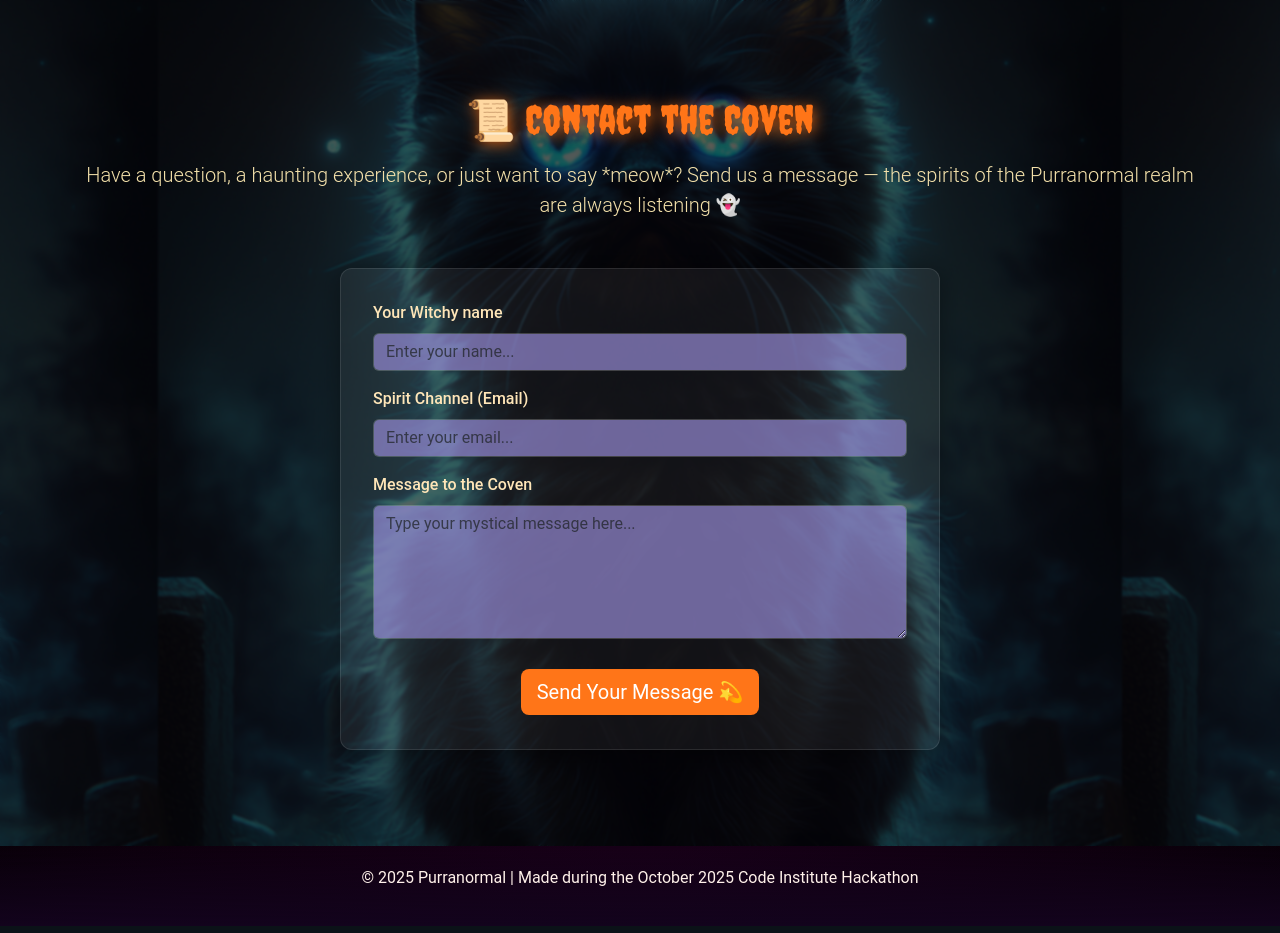
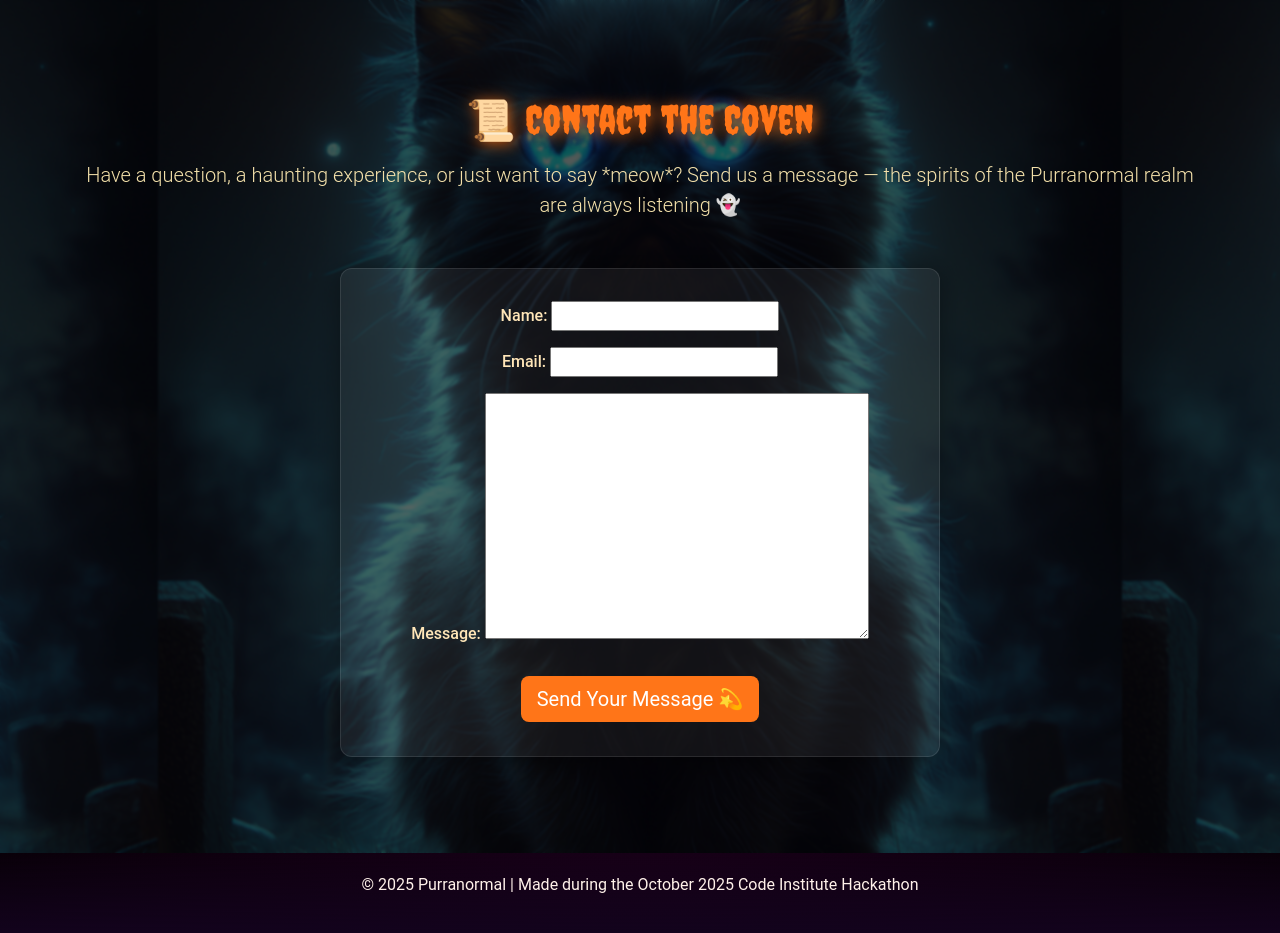
Before and after one commit to hannahro15/CI-Halloween-Hackathon-25, a Django app: page /contact/ in a window 1280 px wide. Shown: the part 66-999 px from the top of the page. Run offline with Django 4.2, Linux system fonts and the light colour scheme.

Commit message:
update form in contact.html to django rendering form

```diff
--- a/templates/contact.html
+++ b/templates/contact.html
@@ -18,26 +18,12 @@
       </p>
 
         <form method="POST" action="{% url 'contact' %}" class="contact-form mx-auto">
-                {% csrf_token %}
-                <div class="mb-3 text-start">
-                    <label for="name" class="form-label">Your Witchy name</label>
-                    <input type="text" id="name" name="name" class="form-control" placeholder="Enter your name..." required>
-                </div>
-
-                <div class="mb-3 text-start">
-                    <label for="email" class="form-label">Spirit Channel (Email)</label>
-                    <input type="email" id="email" name="email" class="form-control" placeholder="Enter your email..." required>
-                </div>
-
-                <div class="mb-3 text-start">
-                    <label for="message" class="form-label">Message to the Coven</label>
-                    <textarea id="message" name="message" class="form-control" rows="5" placeholder="Type your mystical message here..." required></textarea>
-                </div>
-
-                <button type="submit" class="btn btn-warning btn-lg mt-3" id="contactButton">
-                    Send Your Message 💫
-                </button>
-            </form>
+        {% csrf_token %}
+        {{ form.as_p }}
+        <button type="submit" class="btn btn-warning btn-lg mt-3" id="contactButton">
+          Send Your Message 💫
+        </button>
+      </form>
     </section>
   </div>
 </main>
```
